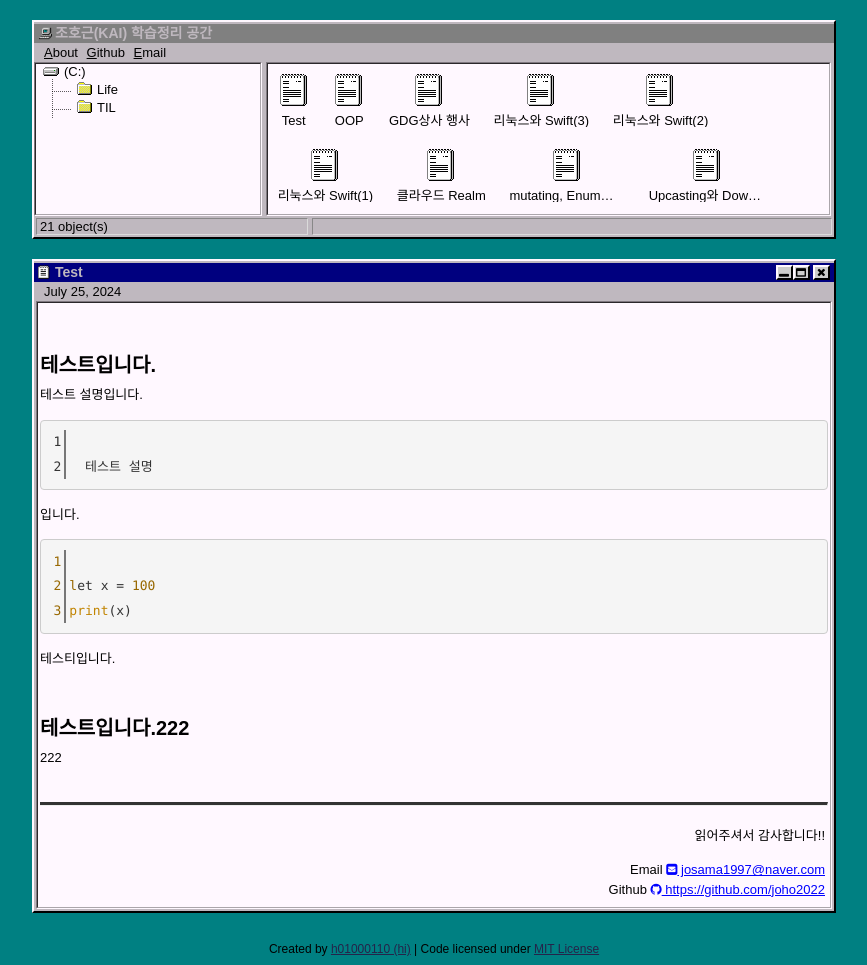
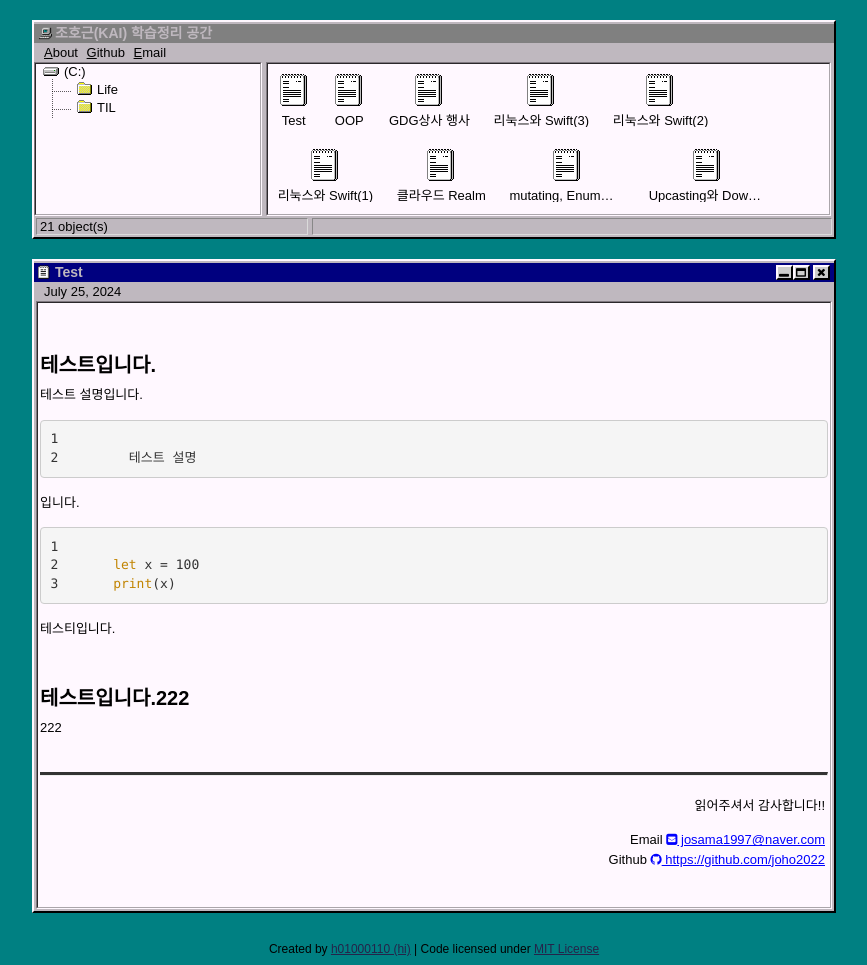
Before and after one commit to joho2022/joho2022.github.io, a Jekyll site: the page built from _posts/2024-07-25-Test.md, in a window 1280 px wide. Shown: the whole page, without its empty margins (206-1073 px from the left). Built offline with Jekyll 4.4.1, drawn with Linux system fonts in a browser that asks for light colours; comment, search, counter and statistics services are not loaded; part of the change alters nothing that is shown.

Commit message:
Update default.html

```diff
--- a/_layouts/default.html
+++ b/_layouts/default.html
@@ -99,6 +99,26 @@
     {% endif %}
 	<script src="/assets/js/001.js"></script>
 	<script src="/assets/js/002.js"></script>
+	<script>
+        // 모든 <code> 태그를 선택
+        const codeBlocks = document.querySelectorAll('code');
+
+        codeBlocks.forEach(code => {
+            // 자식 요소들의 텍스트 내용을 결합
+            let textContent = '';
+            code.childNodes.forEach(node => {
+                if (node.nodeType === Node.ELEMENT_NODE) {
+                    textContent += node.innerText;
+                } else if (node.nodeType === Node.TEXT_NODE) {
+                    textContent += node.textContent;
+                }
+            });
+
+            // 모든 자식 요소를 제거하고 텍스트만 추가
+            code.innerHTML = '';
+            code.textContent = textContent;
+        });
+    </script>
 	<div class="footer">
 		<p>Created by <a href="http://github.com/h01000110" target="_blank">h01000110 (hi)</a> | Code licensed under <a href="https://github.com/h01000110/h01000110.github.io/blob/master/LICENSE" target="_blank">MIT License</a></p>
 	</div>
```
